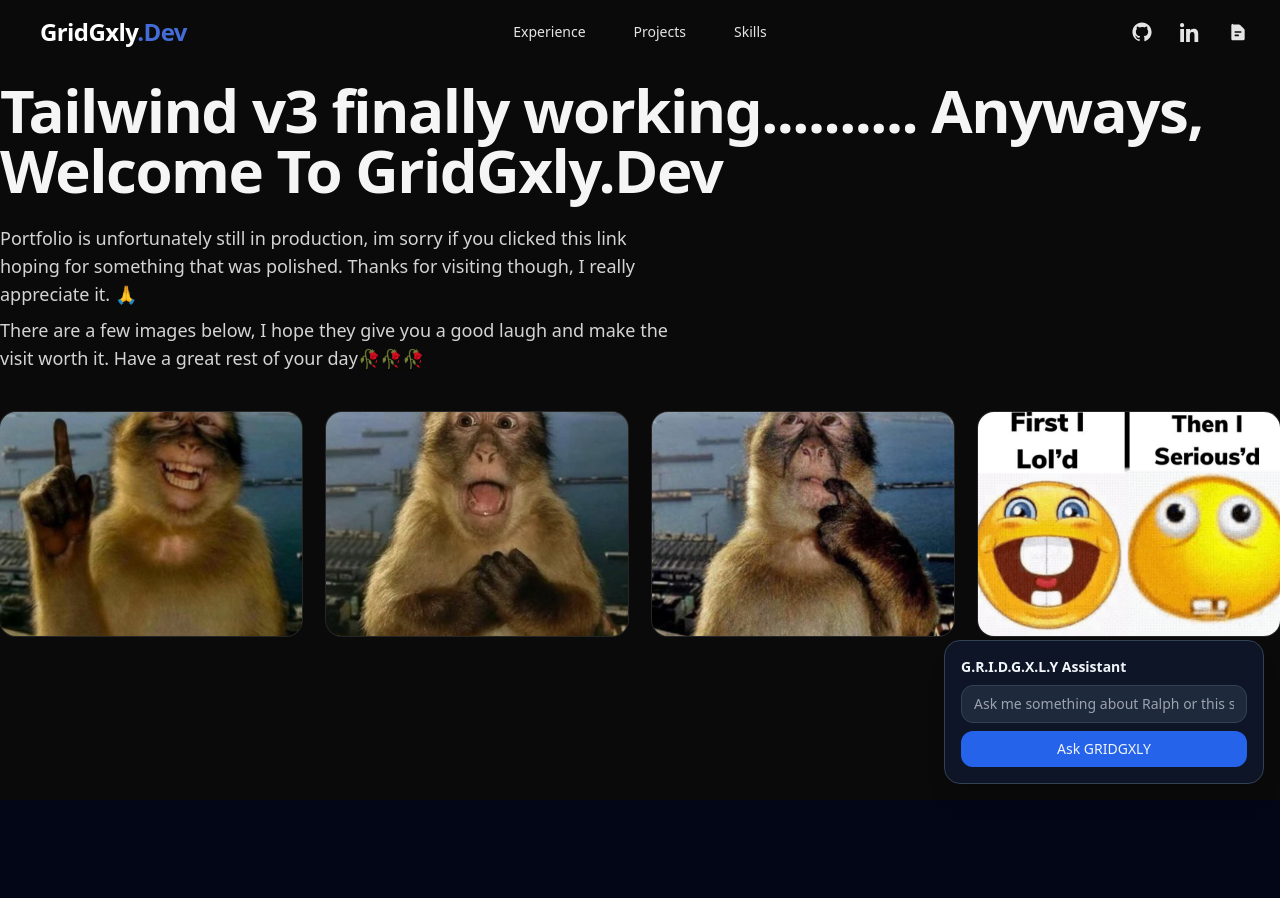
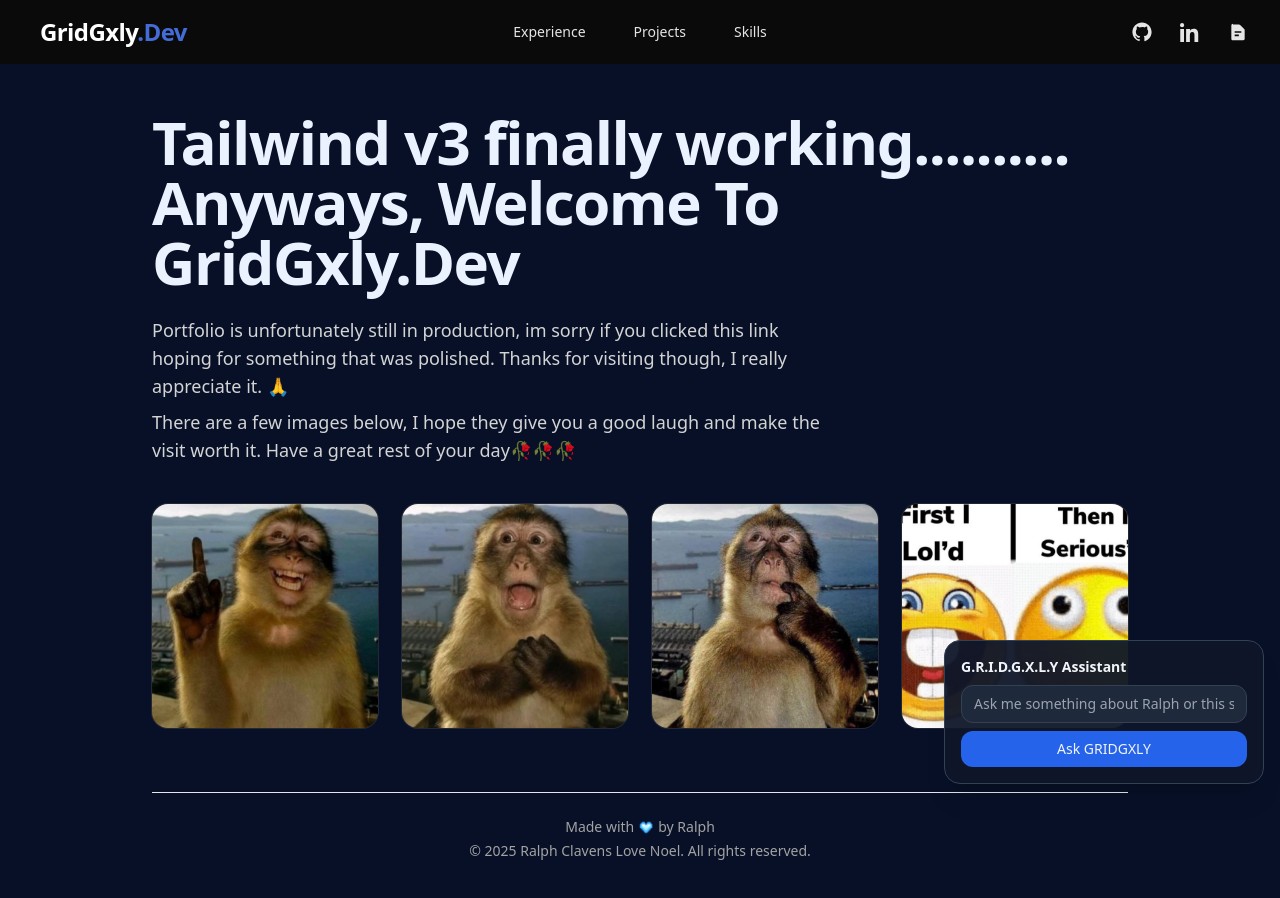
Before and after one commit to GridGxly/Portfolio, a React (Vite) app: page / in a window 1280 px wide. Shown: the top 898 px of the page. Before the commit the page ends 800 px from the top, so only its background shows below. Built offline with nearby package versions, Linux system fonts and the light colour scheme.

Commit message:
small fix

```diff
--- a/src/App.jsx
+++ b/src/App.jsx
@@ -1,26 +1,44 @@
   import { BrowserRouter, Routes, Route } from "react-router-dom";
-  import Navbar from "./components/Navbar.jsx";
-  import HomePage from "./Pages/HomePage.jsx";
-  import ExperiencePage from "./Pages/ExperiencePage.jsx";
-  import ProjectsPage from "./Pages/ProjectsPage.jsx";
-  import SkillsPage from "./Pages/SkillsPage.jsx";
-  import GridgxlyAssistant from "./components/GridgxlyAssistant.jsx"; // 👈 NEW
+  import Navbar from "./components/Navbar";
+  import GridgxlyAssistant from "./components/GridgxlyAssistant";
+  import HomePage from "./Pages/HomePage";
+  import ExperiencePage from "./Pages/ExperiencePage";
+  import ProjectsPage from "./Pages/ProjectsPage";
+  import SkillsPage from "./Pages/SkillsPage";
 
   export default function App() {
   return (
   <BrowserRouter>
-  <div id="top" className="min-h-screen bg-neutral-950 text-neutral-100">
+  <div id="top" className="min-h-screen bg-grid-bg text-grid-text">
   <Navbar />
 
-  <main className="pt-20">
+  <main className="mx-auto w-full max-w-5xl px-6 pt-28 pb-16">
   <Routes>
   <Route path="/" element={<HomePage />} />
   <Route path="/experience" element={<ExperiencePage />} />
   <Route path="/projects" element={<ProjectsPage />} />
   <Route path="/skills" element={<SkillsPage />} />
   </Routes>
+
+  <footer className="mt-16 border-t border-grid-border/60 pt-6 text-center text-xs text-neutral-400 sm:text-sm">
+  <p className="flex items-center justify-center gap-1">
+  <span>Made with</span>
+  <span className="inline-block h-4 w-4 align-middle">
+  <img
+  src="/HeartGif.gif"
+  alt="blue heart"
+  className="h-full w-full object-contain"
+  />
+  </span>
+  <span>by Ralph</span>
+  </p>
+
+  <p className="mt-1">
+              © {new Date().getFullYear()} Ralph Clavens Love Noel. All rights
+              reserved.
+  </p>
+  </footer>
   </main>
-
 
   <GridgxlyAssistant />
   </div>
```
